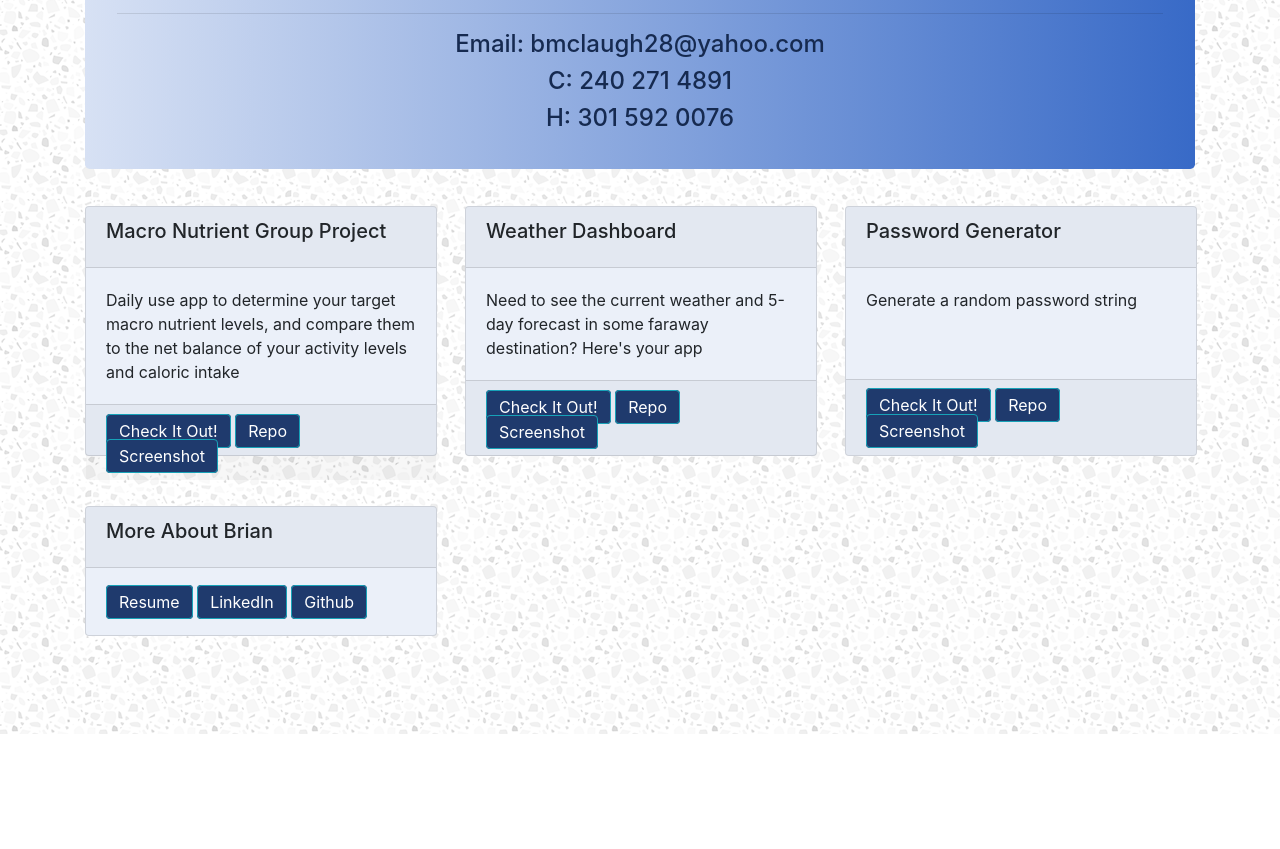
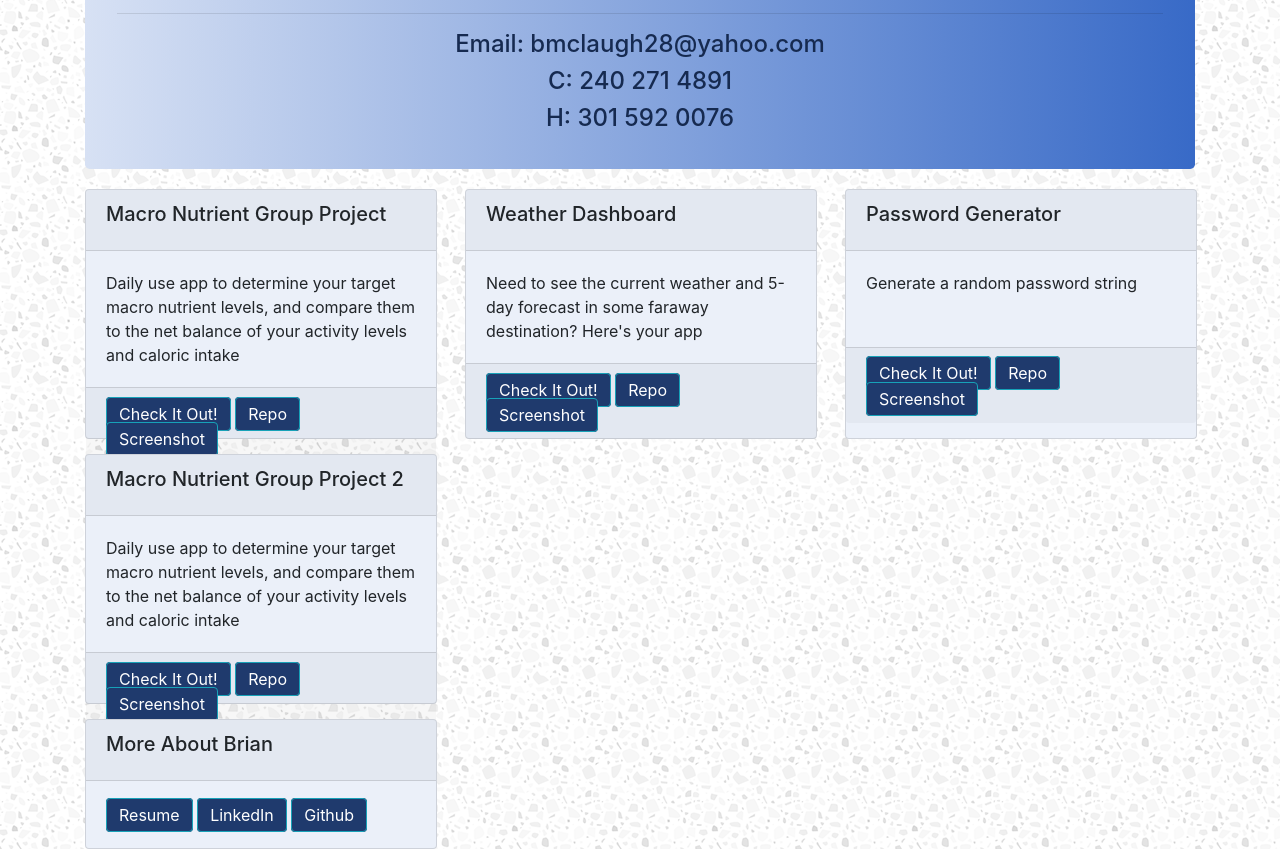
Before and after one commit to bmclaugh28GH/Brian_McLaughlin_Portfolio, a plain HTML site: page index.html in a window 1280 px wide. Shown: the part 66-915 px from the top of the page. Before the commit the page ends 800 px from the top, so only its background shows below. Drawn offline with nearby package versions, Linux system fonts and the light colour scheme.

Commit message:
add project 2 to portfolio

```diff
--- a/assets/css/style.css
+++ b/assets/css/style.css
@@ -5,12 +5,14 @@ body {
    color: #162a50;
    height:235px;
    padding-top:25px;
-   padding-bottom: 25px;
+   padding-bottom: 15px;
+   margin-bottom: 5px;
    /*background-image: url('../../assets/img/nature-q-g-640-480-2.jpg');*/
    background-image: linear-gradient(to right, #d7e1f4 , #386ac7);
 }
 .card{
-   margin-top:5px;
+   margin-top:15px;
+   padding-bottom: 15px;
    height:250px;
    background-color:#ebf0f9;
 }
@@ -22,6 +24,6 @@ body {
 }
 #linkCard {
    /*width:500px;*/
-   margin-top: 50px;
+   margin-top: 15px;
    height: 130px;
 }
--- a/index.html
+++ b/index.html
@@ -3,6 +3,7 @@
 
 <!-- **************************************** -->
 <!-- **************************************** -->
+
 <head>
 
    <meta charset="UTF-8" />
@@ -26,7 +27,7 @@
    <!-- *****************************************
    modal for edit errors
    *******************************************-->
-<!--
+   <!--
    <div id="myModal" class="modal fade" tabindex="-1">
       <div class="modal-dialog">
          <div class="modal-content">
@@ -43,7 +44,7 @@
          </div>
       </div>
    </div> <!--myModal-->
-<!---->
+   <!---->
 
    <div class="container">
 
@@ -108,6 +109,26 @@
 
       </div> <!--row of cards-->
 
+      <div class="row"> <!--row 2 of cards-->
+
+         <div class="col-lg-4">
+            <div class="card" style="width: 22rem;">
+               <div class="card-header">
+                  <h5 class="card-title">Macro Nutrient Group Project 2</h5>
+               </div>
+               <div class="card-body">
+                  <p class="card-text">Daily use app to determine your target macro nutrient levels, and compare them to the net balance of your activity levels and caloric intake</p>
+               </div>
+               <div class="card-footer">
+                  <a href="https://kjenkins5678.github.io/fitness-app/" class="btn btn-info" target="_blank">Check It Out!</a>
+                  <a href="https://github.com/kjenkins5678/Fitness-App2" class="btn btn-info" target="_blank">Repo</a>
+                  <a href="./assets/docs/fitnessApp2Screenshot.png" class="btn btn-info" target="_blank">Screenshot</a>
+               </div>
+            </div>
+         </div>
+
+      </div> <!--row 2 of cards-->
+
       <div class="row">
 
          <div class="col-lg-6">
@@ -129,8 +150,10 @@
 
    </div> <!--container-->
 
+   <!--**************************************-->
    <!--js links-->
    <!--**************************************-->
+
    <script src="https://code.jquery.com/jquery.js"></script>
    <script src="https://cdnjs.cloudflare.com/ajax/libs/moment.js/2.24.0/moment.min.js"></script>
    <script src="https://cdnjs.cloudflare.com/ajax/libs/popper.js/1.14.7/umd/popper.min.js"></script>
@@ -139,5 +162,6 @@
 
 <!-- **************************************** -->
 <!-- **************************************** -->
+
 </body>
 </html>
```
Also changed, not shown: assets/docs/fitnessApp2Screenshot.png (added), assets/img/Brian_McLaughlin.jpg (added).
